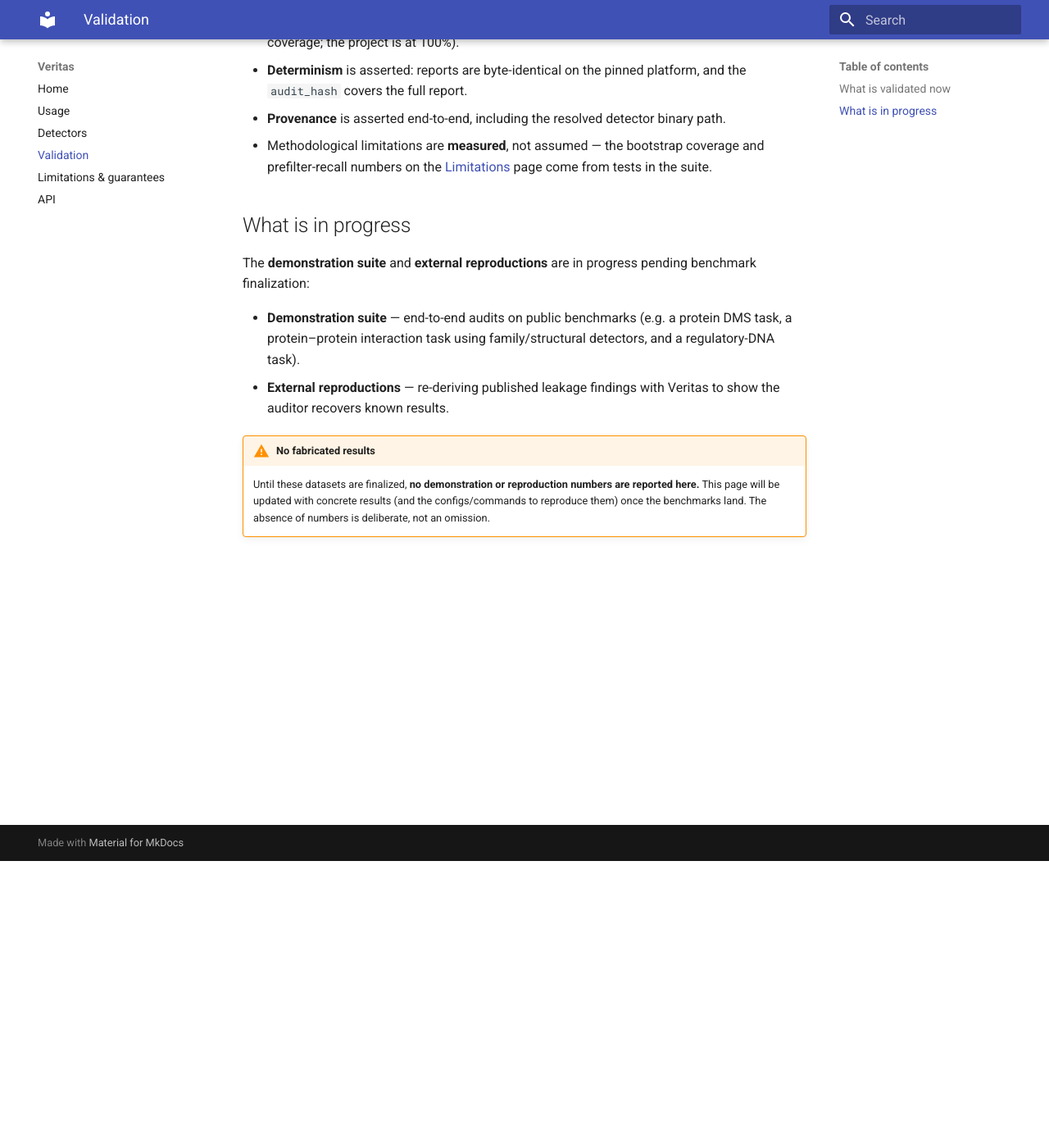
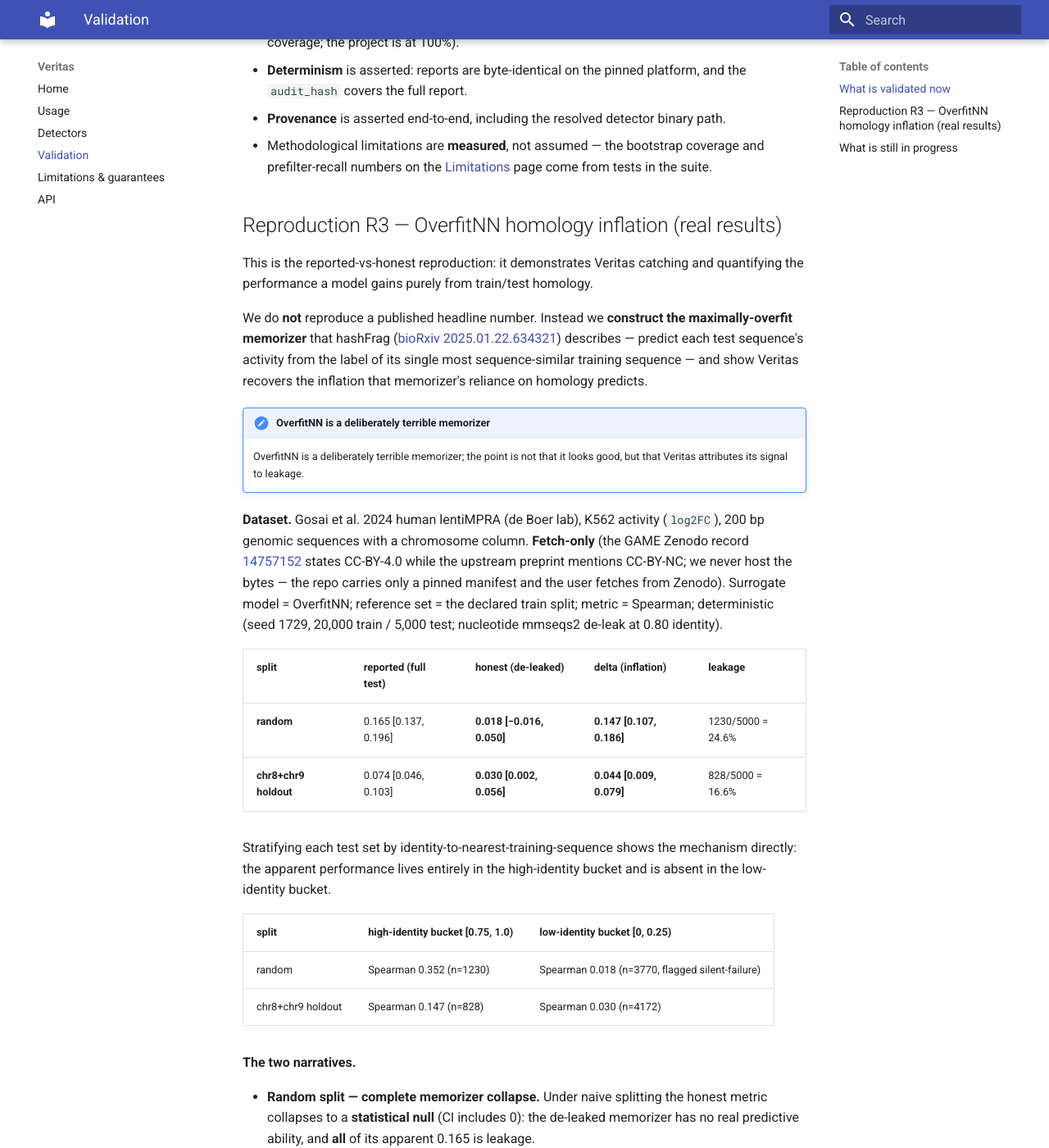
Before and after one commit to shreyjain11/veritas, an MkDocs documentation site: the page built from docs/validation.md, in a window 1280 px wide and 1400 px high, scrolled down 350 px. Shown: the whole window at 82% size. Built offline with MkDocs 1.6.1 and Material for MkDocs 9.7.7, drawn with Linux system fonts in a browser that asks for light colours; some of the changed text lies outside the part shown.

Commit message:
feat(repro): R3 OverfitNN homology-inflation reproduction + real results
Construct the maximally-overfit memorizer hashFrag describes (predict each test
sequence's activity from its single most sequence-similar training sequence's label) on
the real Gosai et al. 2024 human lentiMPRA (fetch-only, CC-BY-4.0 GAME Zenodo record),
and show Veritas recovers the reported-vs-honest inflation. We do NOT reproduce hashFrag's
headline number — we build the memorizer it describes and recover the predicted inflation.

Two locked, split-specific assertions (deterministic, seed 1729, 20k/5k):
- random split: complete memorizer collapse — honest CI includes 0 (statistical null);
  delta 0.147 [0.107, 0.186]; leakage 24.6%.
- chr8+chr9 holdout: residual leakage survives a leakage-aware split — honest reduced but
  NOT null (~60% of apparent signal is leakage); delta 0.044 [0.009, 0.079]; leakage 16.6%.

Real numbers + the dual narrative written into docs/validation.md ("validation in
progress" flipped to real results for this reproduction only).

Determinism fix: polars.unique() does not preserve row order, so the seeded subsample
drifted run-to-run (the Step-1 numbers were not reproducible); sort by id before sampling
— runs are now byte-stable. Includes a real-row adapter assertion against two hand-verified
Gosai rows.

```diff
--- a/docs/validation.md
+++ b/docs/validation.md
@@ -17,19 +17,72 @@
   coverage and prefilter-recall numbers on the
   [Limitations](limitations-and-guarantees.md) page come from tests in the suite.
 
-## What is in progress
+## Reproduction R3 — OverfitNN homology inflation (real results)
 
-The **demonstration suite** and **external reproductions** are in progress
-pending benchmark finalization:
+This is the reported-vs-honest reproduction: it demonstrates Veritas catching and
+quantifying the performance a model gains purely from train/test homology.
 
-- **Demonstration suite** — end-to-end audits on public benchmarks (e.g. a
-  protein DMS task, a protein–protein interaction task using family/structural
-  detectors, and a regulatory-DNA task).
-- **External reproductions** — re-deriving published leakage findings with
-  Veritas to show the auditor recovers known results.
+We do **not** reproduce a published headline number. Instead we **construct the
+maximally-overfit memorizer** that hashFrag
+([bioRxiv 2025.01.22.634321](https://www.biorxiv.org/content/10.1101/2025.01.22.634321v2))
+describes — predict each test sequence's activity from the label of its single most
+sequence-similar training sequence — and show Veritas recovers the inflation that
+memorizer's reliance on homology predicts.
+
+!!! note "OverfitNN is a deliberately terrible memorizer"
+    OverfitNN is a deliberately terrible memorizer; the point is not that it looks
+    good, but that Veritas attributes its signal to leakage.
+
+**Dataset.** Gosai et al. 2024 human lentiMPRA (de Boer lab), K562 activity
+(`log2FC`), 200 bp genomic sequences with a chromosome column. **Fetch-only** (the
+GAME Zenodo record [14757152](https://zenodo.org/records/14757152) states CC-BY-4.0
+while the upstream preprint mentions CC-BY-NC; we never host the bytes — the repo
+carries only a pinned manifest and the user fetches from Zenodo). Surrogate model =
+OverfitNN; reference set = the declared train split; metric = Spearman; deterministic
+(seed 1729, 20,000 train / 5,000 test; nucleotide mmseqs2 de-leak at 0.80 identity).
+
+| split | reported (full test) | honest (de-leaked) | delta (inflation) | leakage |
+|---|---|---|---|---|
+| **random** | 0.165 [0.137, 0.196] | **0.018 [−0.016, 0.050]** | **0.147 [0.107, 0.186]** | 1230/5000 = 24.6% |
+| **chr8+chr9 holdout** | 0.074 [0.046, 0.103] | **0.030 [0.002, 0.056]** | **0.044 [0.009, 0.079]** | 828/5000 = 16.6% |
+
+Stratifying each test set by identity-to-nearest-training-sequence shows the
+mechanism directly: the apparent performance lives entirely in the high-identity
+bucket and is absent in the low-identity bucket.
+
+| split | high-identity bucket [0.75, 1.0) | low-identity bucket [0, 0.25) |
+|---|---|---|
+| random | Spearman 0.352 (n=1230) | Spearman 0.018 (n=3770, flagged silent-failure) |
+| chr8+chr9 holdout | Spearman 0.147 (n=828) | Spearman 0.030 (n=4172) |
+
+**The two narratives.**
+
+- **Random split — complete memorizer collapse.** Under naive splitting the honest
+  metric collapses to a **statistical null** (CI includes 0): the de-leaked memorizer
+  has no real predictive ability, and **all** of its apparent 0.165 is leakage.
+- **chr8+chr9 holdout — residual leakage survives a leakage-aware split.** Even
+  holding out whole chromosomes, ~60% of the apparent signal is still leakage
+  (honest 0.030 vs reported 0.074); the inflation is smaller (0.044) but real (its
+  CI excludes 0). The honest metric is **reduced but not null** here — that is the
+  finding, and Veritas quantifies it. Leakage is **larger still under naive
+  splitting** (the random row above).
+
+**Reproducibility.** All numbers are deterministic given the pinned Zenodo archive
+(sha256), seed, and mmseqs2 version. A reproducibility bug found while locking this
+reproduction — `polars.unique()` does not preserve row order, so a seeded subsample
+varied run-to-run — was fixed by sorting before sampling; runs are now byte-stable.
+The two split-specific assertions (random: full memorizer-null signature; chr8+chr9:
+substantial-but-partial reduction) are locked in `tests/e2e/test_external_repro_overfitnn.py`.
+
+## What is still in progress
+
+- **Leakage-rate reproductions (R1/R2)** — Veritas's detected cross-split homology
+  rate vs the published rates (Bushuiev et al. PPI; hashFrag genomic). Cited
+  constants are pinned; the runs are pending.
+- **ProteinGym stratification demo** — MSA-depth silent-failure analysis (no
+  contamination claim).
+- **PPI demo** — family + structural contamination on a declared train/test split.
 
 !!! warning "No fabricated results"
-    Until these datasets are finalized, **no demonstration or reproduction
-    numbers are reported here.** This page will be updated with concrete results
-    (and the configs/commands to reproduce them) once the benchmarks land. The
-    absence of numbers is deliberate, not an omission.
+    Only the R3 numbers above come from real runs. The items under *still in
+    progress* report no numbers until their runs land — the absence is deliberate.
```
Also changed, not shown: 1 other file.
